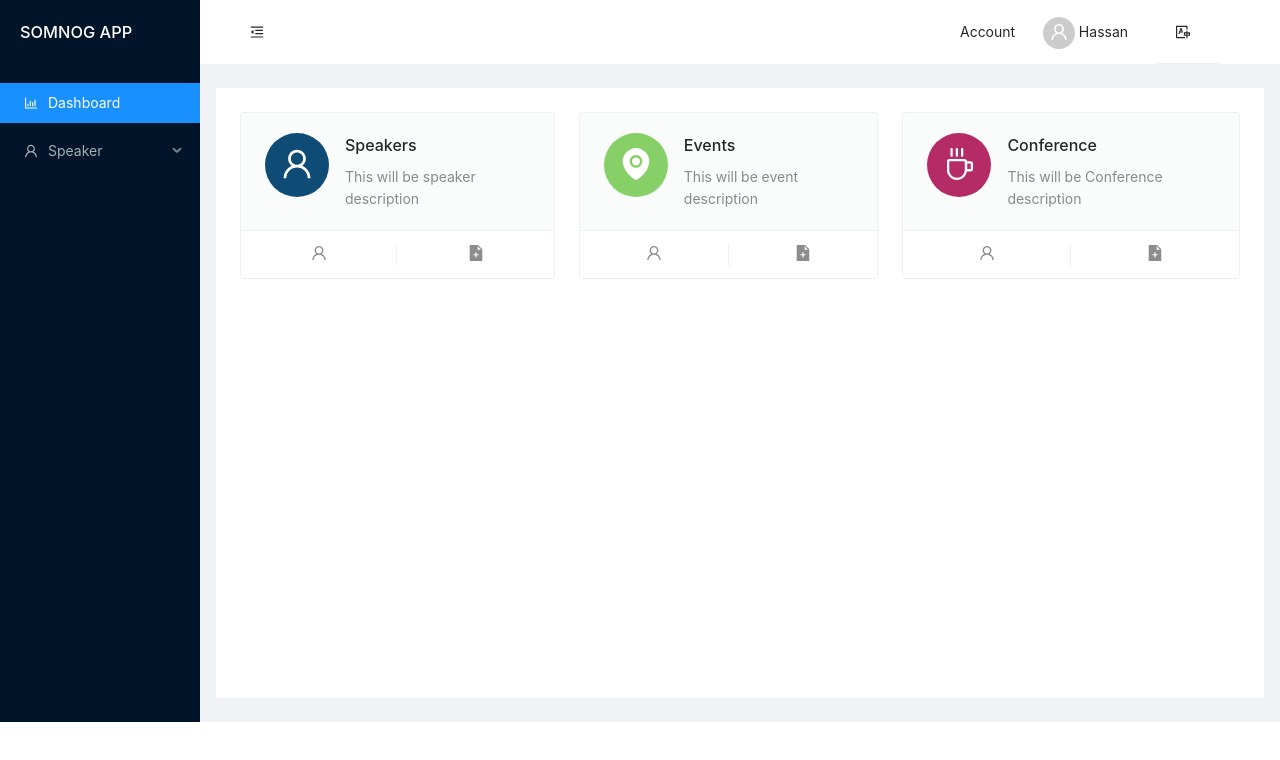
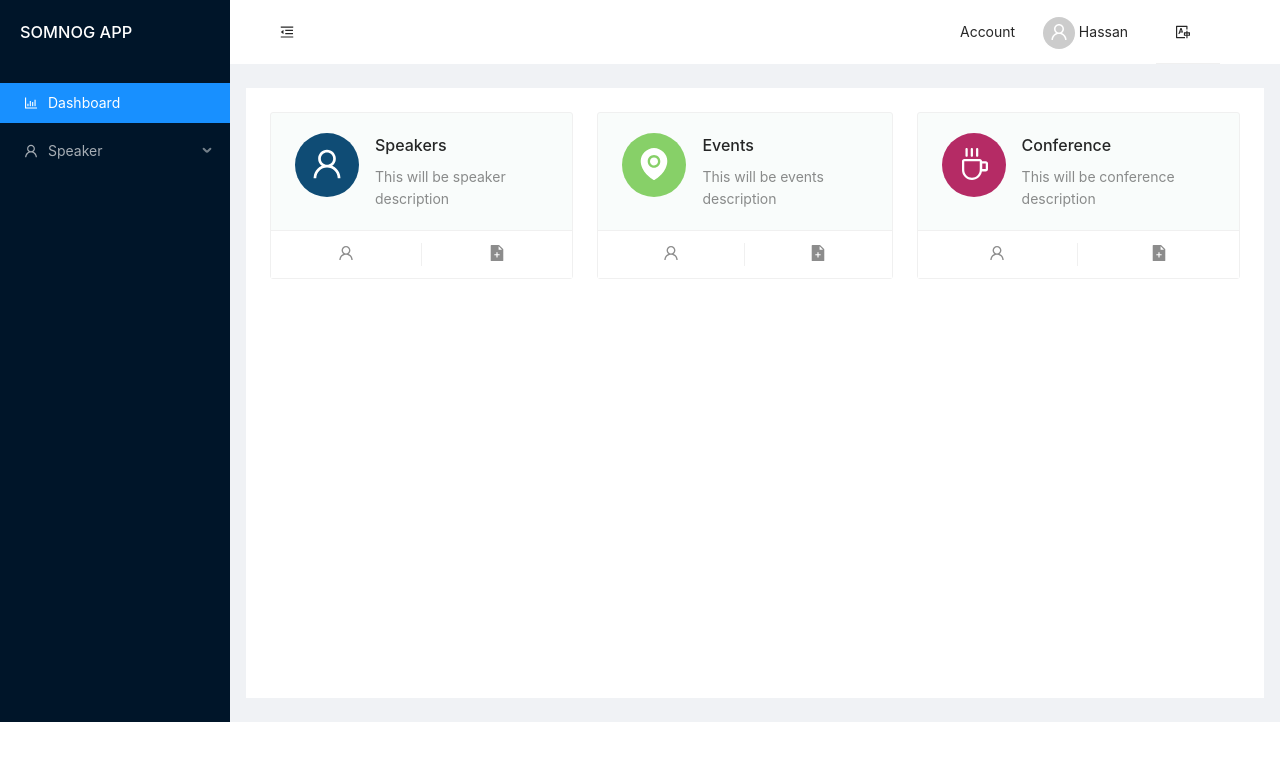
Before and after one commit to AsalSolutions/somnog, a React (Create React App) app in the folder frontend/: page / in a window 1280 px wide. Shown: the top 760 px of the page. Built offline with nearby package versions, Linux system fonts and the light colour scheme.

Commit message:
Added translations to sidebar and home pages

```diff
--- a/frontend/src/components/speakers/CreateSpeaker.js
+++ b/frontend/src/components/speakers/CreateSpeaker.js
@@ -8,14 +8,21 @@ class CreateSpeaker extends Component {
     // this.props.createSpeaker(formValues);
      this.props.createSpeaker(formValues);
   };
+
   render() {
+    // const text = localStorage.getItem("language") === 'EN' ? 'Add Speaker' : 'Ku dar Soo Jeediye';
+    const text = this.props.app.language === 'EN' ? 'Add Speaker' : 'Diiwaan Gali Speaker'
     return (
       <div>
-        <h3>Add Speaker</h3>
+        <h2>{text}</h2>
         <SpeakerForm onSubmit={this.onSubmit}/>
       </div>
     );
   }
 }
 
-export default connect(null, { createSpeaker })(CreateSpeaker);
+const mapStateToProps = state => {
+  return { app: state.language };
+};
+
+export default connect(mapStateToProps, { createSpeaker })(CreateSpeaker);
--- a/frontend/src/components/speakers/SpeakerForm.js
+++ b/frontend/src/components/speakers/SpeakerForm.js
@@ -43,7 +43,7 @@ const  SpeakerForm = ({onSubmit,initialValues,app}) => {
 
   // Form Fields Translation
   const firstName  = app.language === 'EN' ? "First Name" : "Magaca Koobaad";
-  const lastName = app.language === "EN" ? "Last Name" : "Magaca Labaad";
+  const lastName = localStorage.getItem("language") === "EN" ? "Last Name" : "Magaca Labaad";
   const companyName  = app.language === 'EN' ? "Company Name" : "Magaca Shirkadda";
   const jobTitle  = app.language === 'EN' ? "Job Title" : "Xilka Shaqo";
   const photo = app.language === "EN" ? "Photo " : "Gali Sawir";
--- a/frontend/src/layout/Sidebar.js
+++ b/frontend/src/layout/Sidebar.js
@@ -1,5 +1,7 @@
 import React from 'react';
+import {connect} from 'react-redux';
 import { Link  } from "react-router-dom";
+
 import { Layout, Menu } from 'antd';
 import {
 
@@ -12,20 +14,25 @@ const {  Sider  } = Layout;
 const { SubMenu} = Menu;
 class Sidebar extends React.Component {
     render(){
+        const dashboard = this.props.app.language === "EN" ? "Dashboard" : "Bogga Hore";
+        const AddSpeaker = this.props.app.language === "EN" ? "Add Speakers" : "Diiwangali Speaker";
+        const Speakers = this.props.app.language === "EN" ? "Speakers" : "Liiska SpeakersKa";
+        const Speaker = this.props.app.language === "EN" ? "Speaker" : "Khudbo-jeediye"
+
         return (
-        <Sider trigger={null} collapsible collapsed={this.props.collapsed}>
+        <Sider width="230" trigger={null} collapsible collapsed={this.props.collapsed}>
             <div className="logo" />
             <Link to="/"> <h1 style={{color:'white',paddingTop:"20px",paddingLeft:"20px",paddingBottom:"25px"}}>SOMNOG APP</h1></Link>
             <Menu theme="dark" mode="inline" defaultSelectedKeys={['1']}>
             <Menu.Item key="1" icon={<BarChartOutlined />}>
-            <Link to="/">Dashboard</Link>
+        <Link to="/">{dashboard}</Link>
             </Menu.Item>
-            <SubMenu key="sub1" icon={<UserOutlined />} title="Speaker">
+            <SubMenu key="sub1" icon={<UserOutlined />} title={Speaker}>
                 <Menu.Item key="2" icon={<UserOutlined />}>
-                    <Link to="/speaker"> Speakers</Link>
+                    <Link to="/speaker"> {Speakers}</Link>
                 </Menu.Item>
                 <Menu.Item key="3" icon={<UserAddOutlined />}>
-                    <Link to="/speaker/create"> Add Speaker</Link>
+        <Link to="/speaker/create"> {AddSpeaker}</Link>
                 </Menu.Item>
 
             </SubMenu>
@@ -37,4 +44,13 @@ class Sidebar extends React.Component {
     }
 }
 
-export default Sidebar;
+
+
+
+const mapStateToProps = state => {
+    return { app: state.language };
+  };
+
+
+
+  export default connect(mapStateToProps)(Sidebar);
--- a/frontend/src/layout/pages/Home.js
+++ b/frontend/src/layout/pages/Home.js
@@ -1,4 +1,5 @@
 import React from "react";
+import {connect} from 'react-redux';
 
 
 
@@ -7,7 +8,15 @@ import {EnvironmentFilled, CoffeeOutlined,UserOutlined,FileAddFilled } from '@an
 
 const { Meta } = Card;
 
-export default function Home() {
+function Home({app}) {
+  // Translate
+  const speakers = app.language === "EN" ? "Speakers" : "Khudbo-jeediye"
+  const speakerCardDescription = app.language === "EN" ? "This will be speaker description" : "Halkan ayaad ka ogaan kartaa dhamaan macluumaadka ku saabsan khudbo-jeediyaasha";
+  const events = app.language === "EN" ? "Events" : "Dhacdooyinka"
+  const eventsCardDescription = app.language === "EN" ? "This will be events description" : "Halkan ayaad ka ogaan kartaa dhamaan macluumaadka ku saabsan Dhacdooyinka";
+  const conference = app.language === "EN" ? "Conference" : "Shirarka"
+  const conferenceCardDescription = app.language === "EN" ? "This will be conference description" : "Halkan ayaad ka ogaan kartaa dhamaan macluumaadka ku saabsan shirka";
+
   return(
   <Space size='large'>
     <Card hoverable
@@ -20,9 +29,9 @@ export default function Home() {
     <Meta
       avatar={<Avatar style={{ backgroundColor: '#0f4c75' }} size={64} icon={<UserOutlined/>}/>}
       // title="Speakers"
-      title="Speakers"
+      title={speakers}
 
-      description="This will be speaker description"
+      description={speakerCardDescription}
     />
   </Card>
     <Card hoverable
@@ -34,8 +43,8 @@ export default function Home() {
     >
     <Meta
       avatar={<Avatar style={{ backgroundColor: '#87d068' }} size={64} icon={<EnvironmentFilled/>}/>}
-      title="Events"
-      description="This will be event description"
+      title={events}
+      description={eventsCardDescription}
     />
   </Card>
   <Card hoverable
@@ -47,15 +56,16 @@ export default function Home() {
   >
     <Meta
       avatar={<Avatar style={{ backgroundColor: '#b52b65' }} size={64} icon={<CoffeeOutlined/>}/>}
-      title="Conference"
-      description="This will be Conference description"
+      title={conference}
+      description={conferenceCardDescription}
     />
   </Card>
 
   </Space>);
 }
 
+const mapStateToProps = (state) => {
+  return {app:state.language}
+}
 
-// const mapStateToProps  = ( state) =>{
-//   speakers
-// }
+export default connect(mapStateToProps)(Home);
--- a/frontend/src/reducers/languageReducer.js
+++ b/frontend/src/reducers/languageReducer.js
@@ -1,8 +1,12 @@
+import {
+    SET_LANGUAGE
+
+  } from "../actions/types";
 
 
 export const languageReducer = (state = {language:localStorage.getItem("language") || 'EN'}, action) => {
     switch (action.type) {
-       case 'SET_LANGUAGE' :
+       case SET_LANGUAGE :
         return {...state,language:action.payload}
        default:
         return state;
```
Also changed, not shown: frontend/src/layout/LanguageDropDown.js (+0 -15 lines).
